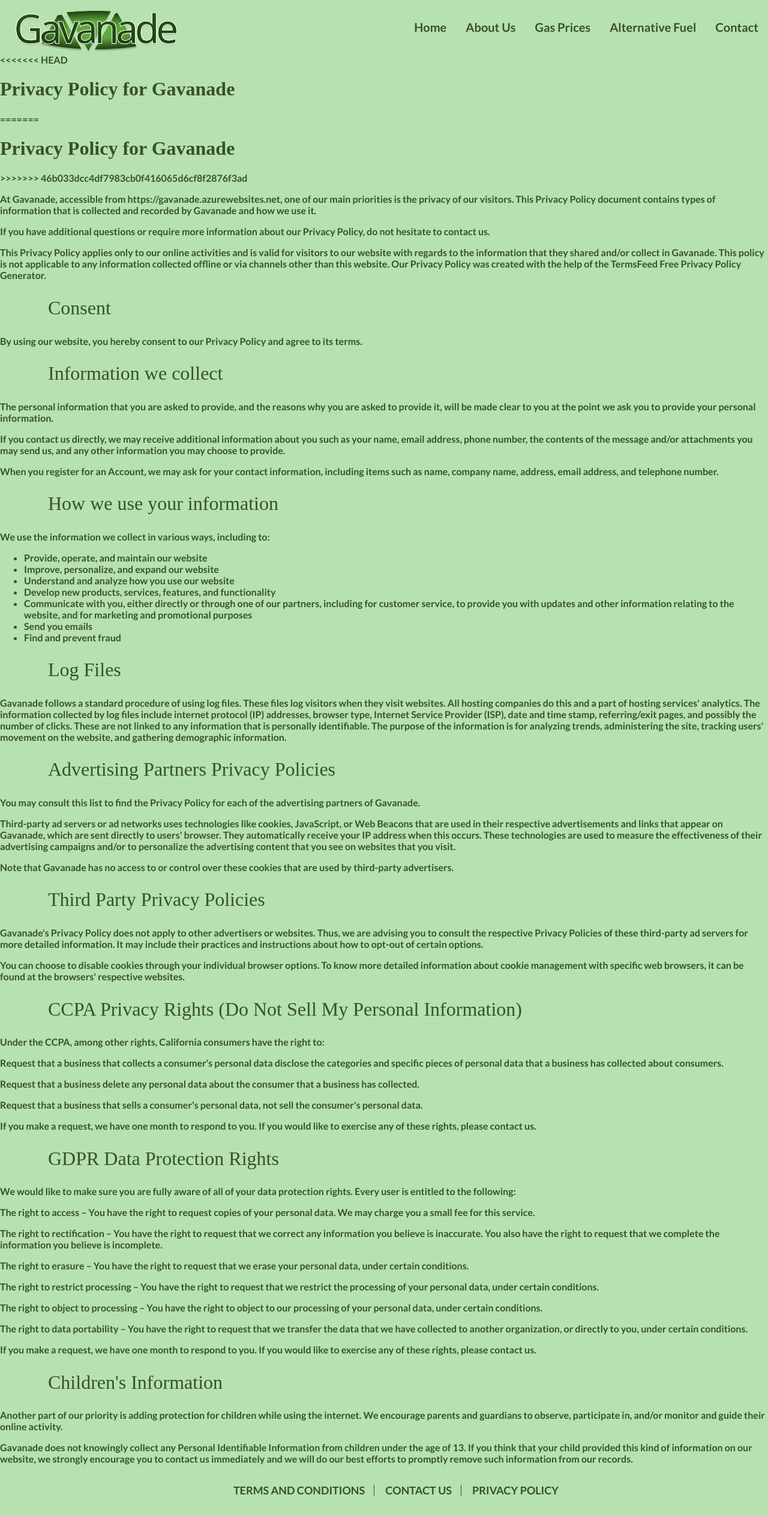
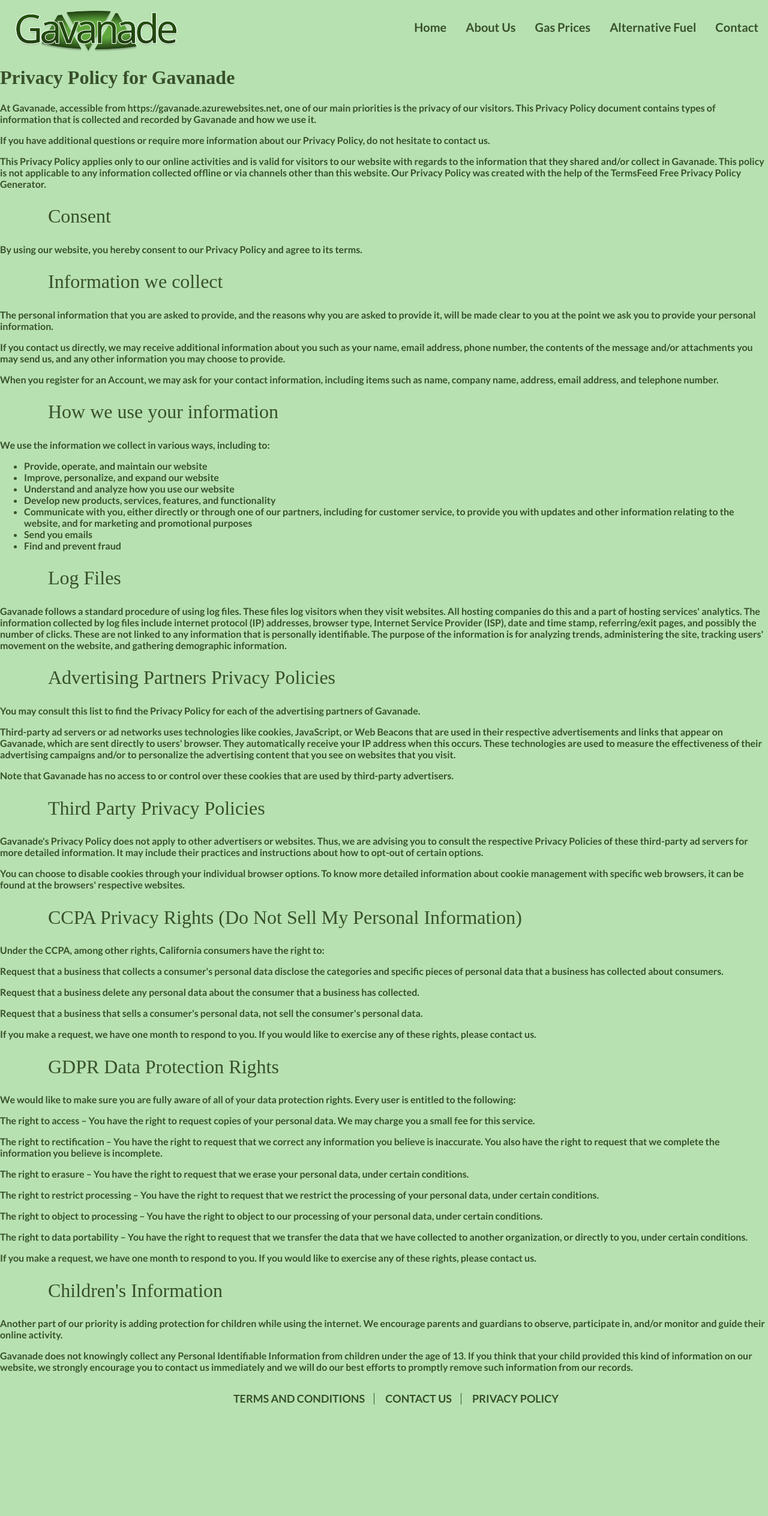
Before and after one commit to sumyisl1/Gavanade, a Flask app: page /privacypolicy in a window 1280 px wide. Shown: the whole page at 60% size. After the commit the page ends 2341 px from the top, so only its background shows below. Run offline with Flask 2, Linux system fonts and the light colour scheme; some web fonts are replaced.

Commit message:
Removed extra letters in privacy policy/terms

```diff
--- a/app_service/templates/legal.html
+++ b/app_service/templates/legal.html
@@ -1,12 +1,8 @@
 {% extends "layout.html" %}
 {% block content %}
-<<<<<<< HEAD
    <div class="legal centercontainer">
 
      <h1><strong>Terms and Conditions</strong></h1>
-=======
-<div class="legal centercontainer">
->>>>>>> 46b033dcc4df7983cb0f416065d6cf8f2876f3ad
 
   <h1><strong>Terms and Conditions</strong></h1>
 
--- a/app_service/templates/privacypolicy.html
+++ b/app_service/templates/privacypolicy.html
@@ -1,13 +1,7 @@
 {% extends "layout.html" %}
 {% block content %}
-<<<<<<< HEAD
    <div class="privacy-policy centercontainer">
      <h1>Privacy Policy for Gavanade</h1>
-=======
-<div class="privacy-policy centercontainer">
-
-  <h1>Privacy Policy for Gavanade</h1>
->>>>>>> 46b033dcc4df7983cb0f416065d6cf8f2876f3ad
 
   <p>At Gavanade, accessible from https://gavanade.azurewebsites.net, one of our main priorities is the privacy of our
     visitors. This Privacy Policy document contains types of information that is collected and recorded by Gavanade and
```
